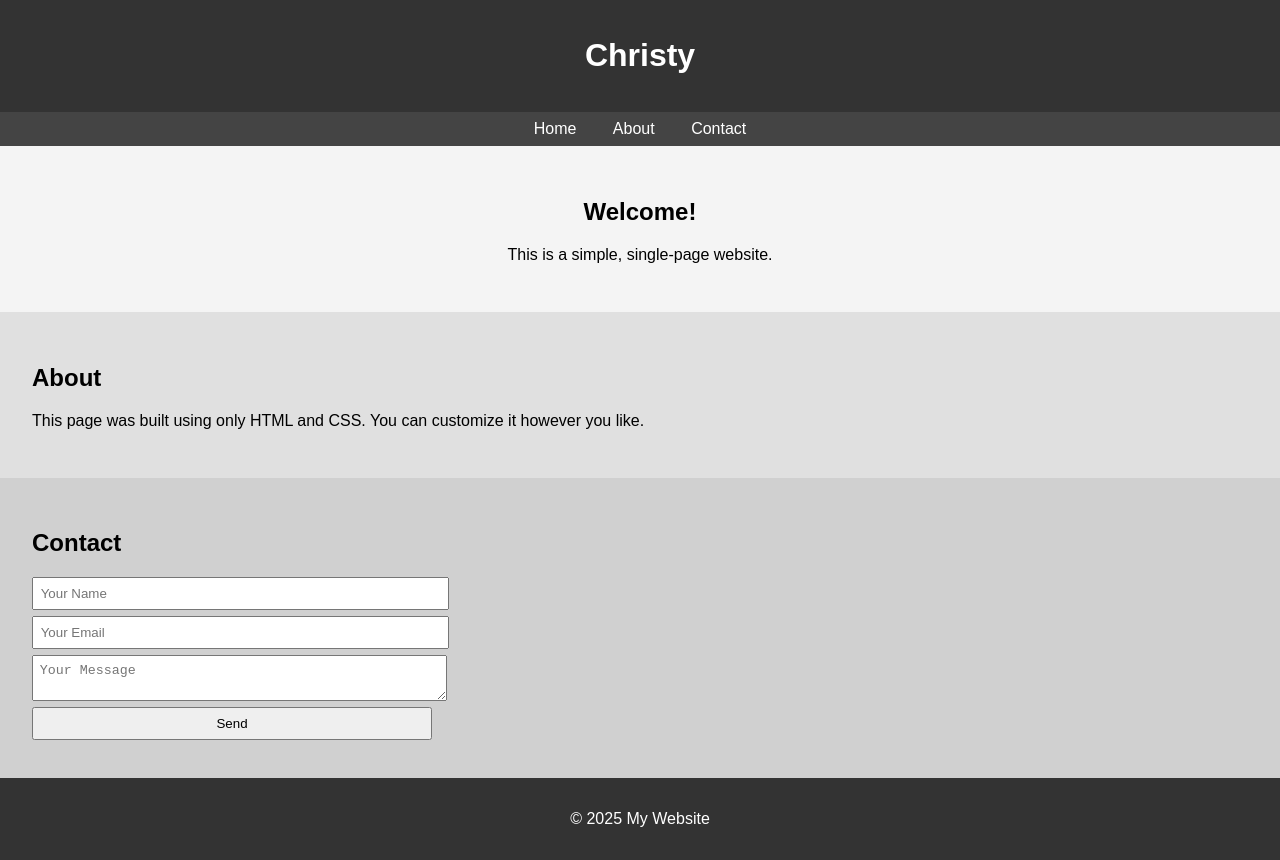
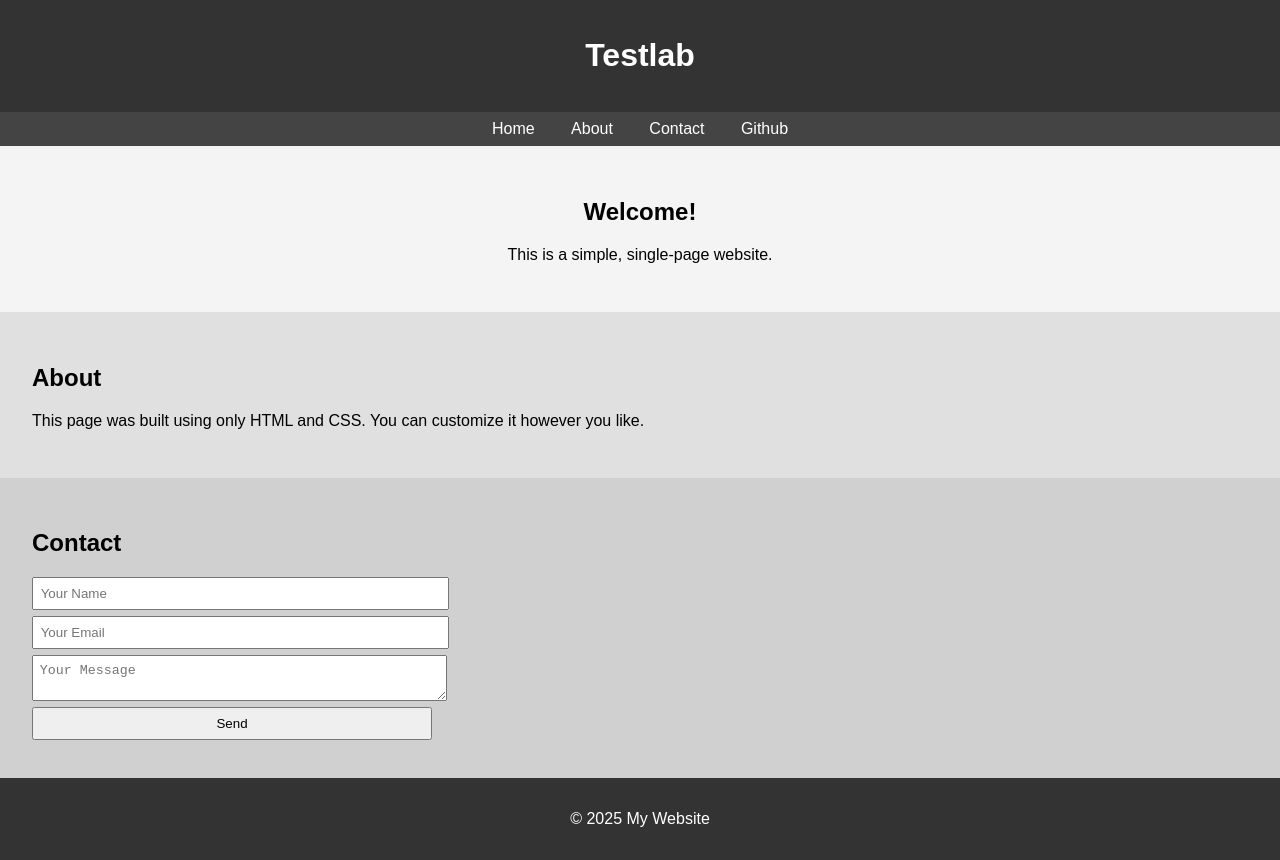
Before and after one commit to Angelin-Christina/Testlab, a plain HTML site: page index.html in a window 1280 px wide. Drawn offline with Linux system fonts and the light colour scheme.

Commit message:
{firstfile}

```diff
--- a/index.html
+++ b/index.html
@@ -66,13 +66,14 @@
 <body>
 
   <header>
-    <h1>Christy</h1>
+    <h1>Testlab</h1>
   </header>
 
   <nav>
     <a href="#hero">Home</a>
     <a href="#about">About</a>
     <a href="#contact">Contact</a>
+    <a href="#https//github.com">Github</a>
   </nav>
 
   <section id="hero">
```
